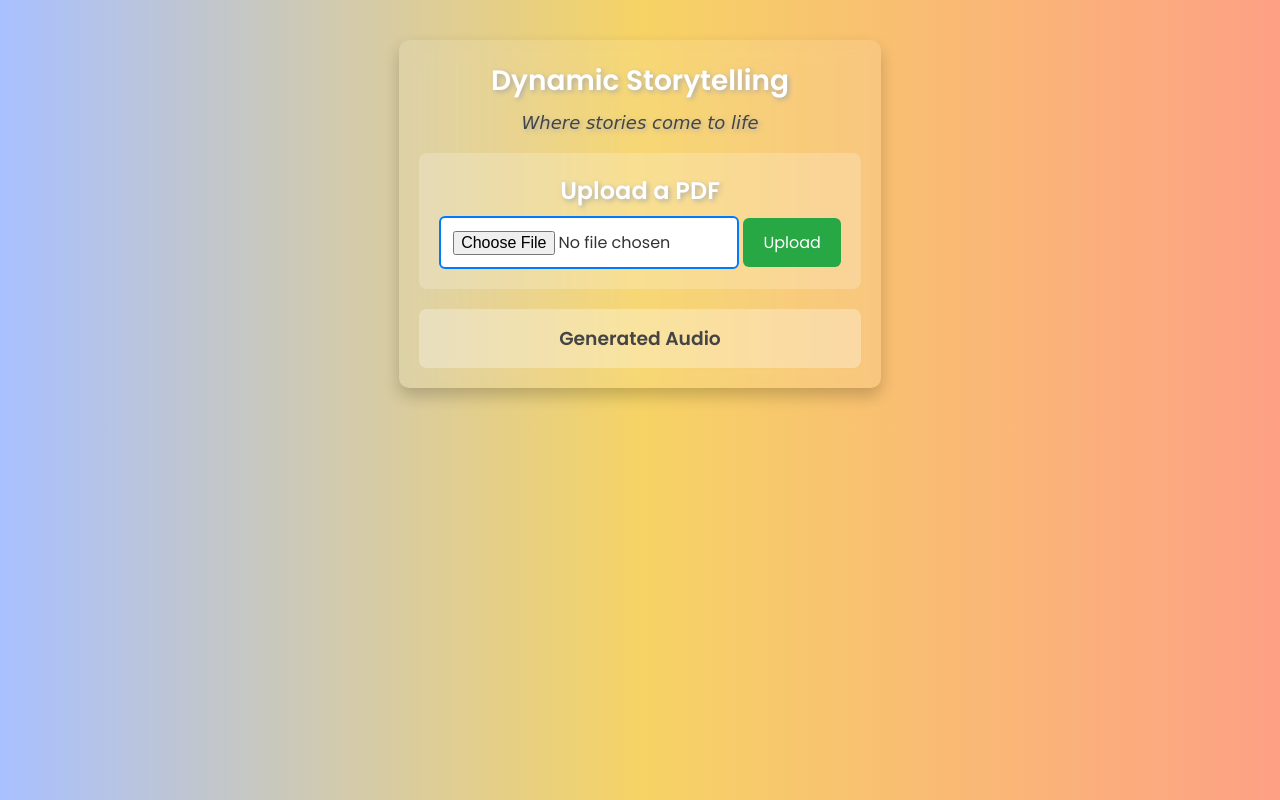
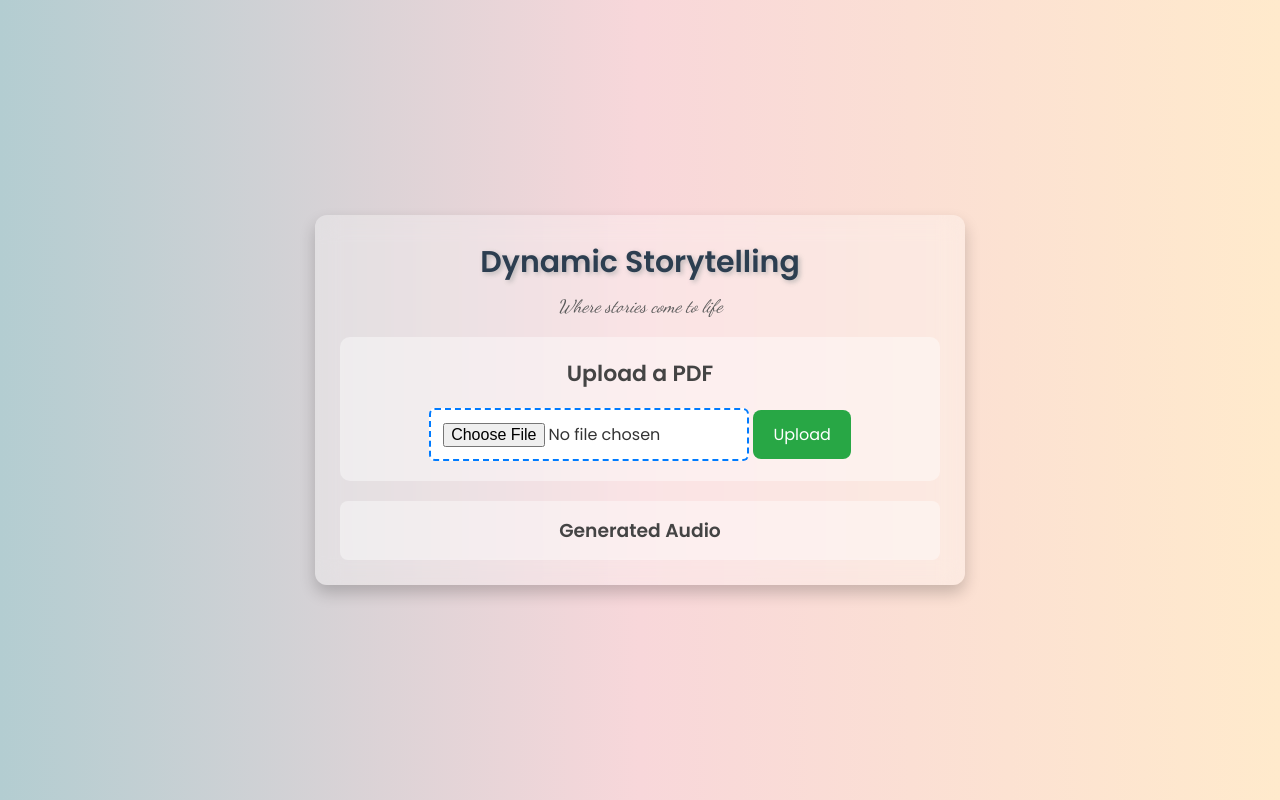
Before and after one commit to Shravasti221/Birminghack, a Flask app: page / in a window 1280 px wide. Run offline with Flask 3, Linux system fonts and the light colour scheme.

Commit message:
Colours!

```diff
--- a/static/style.css
+++ b/static/style.css
@@ -1,43 +1,50 @@
 /* Global Reset */
+@import url('https://fonts.googleapis.com/css2?family=Dancing+Script:wght@400;600&family=Poppins:wght@300;400;600&display=swap');
+
 * {
     margin: 0;
     padding: 0;
     box-sizing: border-box;
     font-family: 'Poppins', sans-serif;
 }
-@import url('https://fonts.googleapis.com/css2?family=Dancing+Script:wght@400;600&display=swap');
+
 /* Body Styling */
 body {
-    background: linear-gradient(to right, #a8c0ff, #f6d365, #fda085);
+    background: linear-gradient(to right, #b3cdd1, #f8d7da, #ffeacc); /* Softer pastel gradient */
     text-align: center;
-    color: white;
+    color: #444; /* Darker text for readability */
     padding: 40px;
     display: flex;
     justify-content: center;
     align-items: center;
+    min-height: 100vh;
 }
 
-h1, h2, p {
-    text-shadow: 2px 2px 5px rgba(169, 169, 169, 0.9); /* Gray text shadow */
-}
 /* Container */
 .container {
-    max-width: 600px;
-    margin: auto;
-    padding: 20px;
-    background: rgba(255, 255, 255, 0.1);
-    backdrop-filter: blur(10px);
-    border-radius: 10px;
+    max-width: 650px;
+    width: 100%;
+    padding: 25px;
+    background: rgba(255, 255, 255, 0.3);
+    backdrop-filter: blur(12px);
+    border-radius: 12px;
     box-shadow: 0 8px 16px rgba(0, 0, 0, 0.2);
+    text-align: center;
 }
 
 /* Headings */
 h1 {
-    font-size: 28px;
+    font-size: 30px;
     font-weight: 600;
     margin-bottom: 10px;
+    color: #2c3e50;
+    text-shadow: 2px 2px 5px rgba(169, 169, 169, 0.8);
 }
 
+h2 {
+    font-size: 22px;
+    margin-bottom: 10px;
+}
 
 p {
     font-size: 18px;
@@ -45,41 +52,44 @@
     font-style: italic;
     font-family: 'Dancing Script', cursive;
     margin-bottom: 20px;
-    color: #444; /* Adjust for better readability */
+    color: #5a5a5a;
 }
+
 /* Upload Section */
 .upload-box {
-    background: rgba(255, 255, 255, 0.2);
+    background: rgba(255, 255, 255, 0.4);
     padding: 20px;
-    border-radius: 8px;
+    border-radius: 10px;
     margin-bottom: 20px;
 }
 
+/* Input Styling */
 input[type="file"] {
     font-size: 16px;
     padding: 12px;
-    border: 2px solid #007bff;
+    border: 2px dashed #007bff;
     border-radius: 6px;
     background: white;
     color: #333;
     cursor: pointer;
     transition: all 0.3s ease-in-out;
     width: 100%;
-    max-width: 300px;
+    max-width: 320px;
 }
 
-/* Hover & Focus Effect */
 input[type="file"]:hover, input[type="file"]:focus {
     border-color: #0056b3;
     background: #f0f8ff;
     outline: none;
 }
+
+/* Label & Button Styling */
 label, button {
     display: inline-block;
     padding: 12px 20px;
     font-size: 16px;
     font-weight: 500;
-    border-radius: 6px;
+    border-radius: 8px;
     cursor: pointer;
     transition: all 0.3s ease;
 }
@@ -90,18 +100,62 @@
     color: white;
     border: none;
     margin-top: 10px;
+    font-size: 16px;
+    transition: 0.3s ease;
 }
 
 button:hover {
     background: #218838;
+    transform: scale(1.05);
+}
+
+/* Character Selection */
+#character-selection {
+    background: rgba(255, 255, 255, 0.5);
+    padding: 20px;
+    border-radius: 10px;
+    margin-top: 20px;
+}
+
+#character-list {
+    display: flex;
+    flex-wrap: wrap;
+    justify-content: center;
+    gap: 15px;
+}
+
+.character-img {
+    width: 80px;
+    height: 80px;
+    object-fit: cover;
+    border-radius: 50%;
+    border: 2px solid #ccc;
+}
+
+select {
+    padding: 8px;
+    border-radius: 5px;
+    margin-top: 5px;
+    border: 1px solid #bbb;
+}
+
+/* Confirm Button */
+#confirmSelection {
+    background: #ff6b6b;
+    margin-top: 15px;
+}
+
+#confirmSelection:hover {
+    background: #e74c3c;
 }
 
 /* Audio Player Section */
 .audio-container {
-    background: rgba(255, 255, 255, 0.3);
-    color: #444;
+    background: rgba(255, 255, 255, 0.4);
     padding: 15px;
     border-radius: 8px;
+    margin-top: 20px;
+    color: #444;
 }
 
 audio {
--- a/templates/index.html
+++ b/templates/index.html
@@ -15,8 +15,9 @@
         <div class="upload-box">
             <h2>Upload a PDF</h2>
             <input type="file" id="pdfUpload">
-            <button onclick="uploadPDF()">Upload</button>
+            <button id="confirmUpload" onclick="uploadPDF()">Upload</button>
         </div>
+
 
         <div id="character-selection" style="display: none;">
             <h3>Select Voices for Characters</h3>
@@ -28,11 +29,16 @@
             <h3>Generated Audio</h3>
             <audio id="audioPlayer" controls style="display: none;"></audio>
         </div>
+
     </div>
 
     <script>
         function uploadPDF() {
             let fileInput = document.getElementById("pdfUpload");
+            let button = document.getElementById("confirmUpload");
+            button.innerHTML = "Processing...";
+            button.disabled = true;
+
             if (!fileInput.files.length) {
                 alert("Select a PDF file first.");
                 return;
@@ -62,6 +68,10 @@
                         document.getElementById("character-selection").style.display = "block";
                     }
                 })
+                .finally(() => {
+                button.innerHTML = "Uploaded";
+                button.disabled = false;
+            })
                 .catch(err => console.error("Upload error:", err));
         }
 
```
